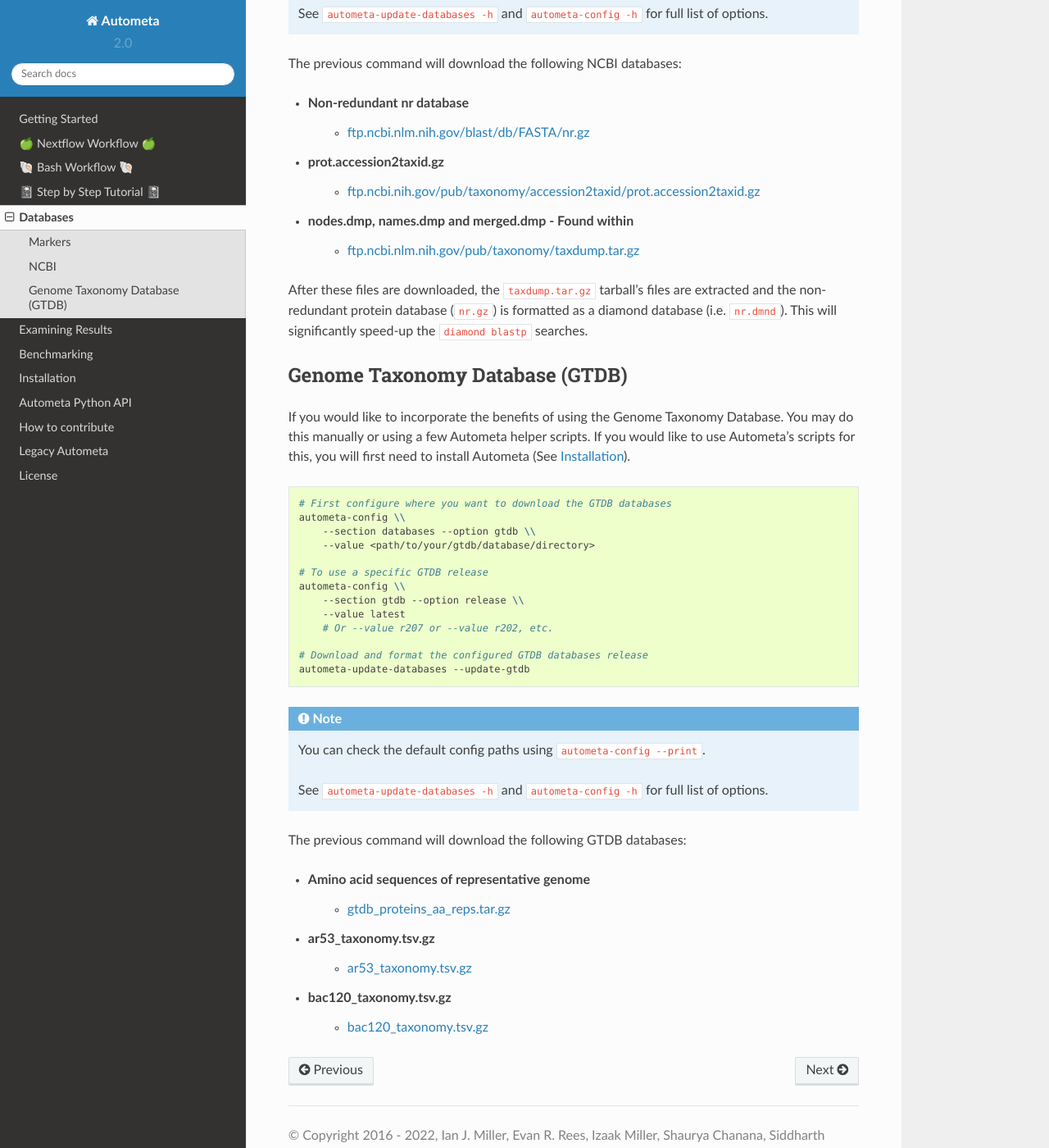
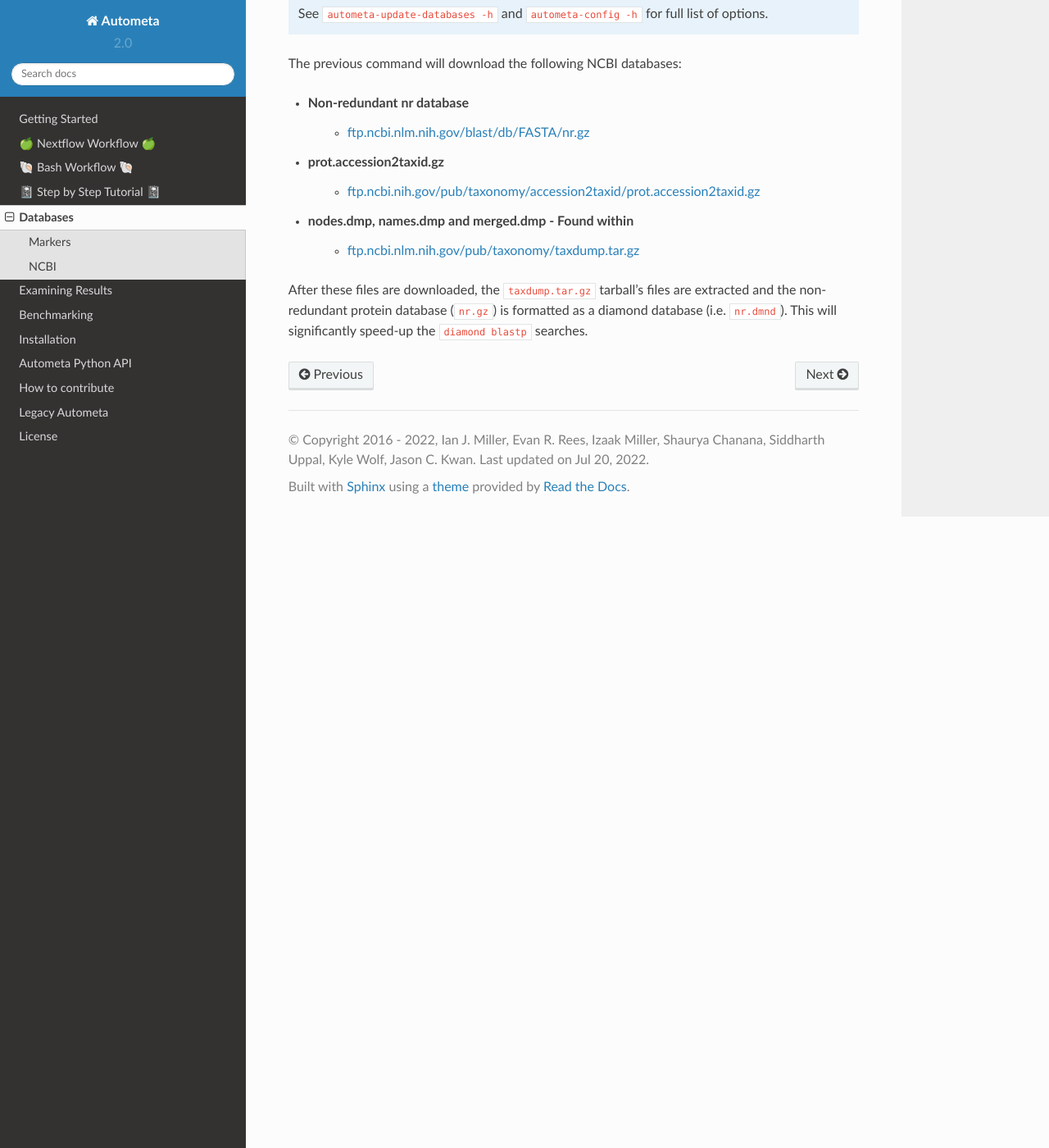
Before and after one commit to KwanLab/Autometa, a Sphinx documentation site: the page built from docs/source/databases.rst, in a window 1280 px wide and 1400 px high, scrolled down 812 px. Shown: the whole window at 82% size. Built offline with Sphinx 7.4.7 and the Read the Docs theme 2.0.0, drawn with Linux system fonts in a browser that asks for light colours; pages that are not in the unit, such as notebooks, are missing from menus.

Commit message:
:fire: Reset unnecessary file changes

```diff
--- a/docs/source/benchmarking.rst
+++ b/docs/source/benchmarking.rst
@@ -74,7 +74,7 @@
 
 .. note::
     Using ``--benchmark=classification`` requires the path to a directory containing files (nodes.dmp, names.dmp, merged.dmp)
-    from TAXA_DB's taxdump tarball. This should be supplied using the ``--ncbi`` parameter.
+    from NCBI's taxdump tarball. This should be supplied using the ``--ncbi`` parameter.
 
 Clustering
 ----------
--- a/docs/source/databases.rst
+++ b/docs/source/databases.rst
@@ -30,7 +30,6 @@
     autometa-update-databases --update-ncbi
 
 .. note::
-
     You can check the default config paths using ``autometa-config --print``.
 
     See ``autometa-update-databases -h`` and ``autometa-config -h`` for full list of options.
@@ -46,42 +45,3 @@
 
 After these files are downloaded, the ``taxdump.tar.gz`` tarball's files are extracted and the non-redundant protein database (``nr.gz``)
 is formatted as a diamond database (i.e. ``nr.dmnd``). This will significantly speed-up the ``diamond blastp`` searches.
-
-Genome Taxonomy Database (GTDB)
-###############################
-
-If you would like to incorporate the benefits of using the Genome Taxonomy Database.
-You may do this manually or using a few Autometa helper scripts. If you would like to use Autometa's
-scripts for this, you will first need to install Autometa (See :ref:`Installation`).
-
-.. code-block:: bash
-
-    # First configure where you want to download the GTDB databases
-    autometa-config \\
-        --section databases --option gtdb \\
-        --value <path/to/your/gtdb/database/directory>
-
-    # To use a specific GTDB release
-    autometa-config \\
-        --section gtdb --option release \\
-        --value latest
-        # Or --value r207 or --value r202, etc.
-
-    # Download and format the configured GTDB databases release
-    autometa-update-databases --update-gtdb
-
-
-.. note::
-
-    You can check the default config paths using ``autometa-config --print``.
-
-    See ``autometa-update-databases -h`` and ``autometa-config -h`` for full list of options.
-
-The previous command will download the following GTDB databases:
-
-- Amino acid sequences of representative genome
-    - `gtdb_proteins_aa_reps.tar.gz <https://data.gtdb.ecogenomic.org/releases/latest/genomic_files_reps/gtdb_proteins_aa_reps.tar.gz>`_
-- ar53_taxonomy.tsv.gz
-    - `ar53_taxonomy.tsv.gz <https://data.gtdb.ecogenomic.org/releases/latest/ar53_taxonomy.tsv.gz>`_
-- bac120_taxonomy.tsv.gz
-    - `bac120_taxonomy.tsv.gz <https://data.gtdb.ecogenomic.org/releases/latest/bac120_taxonomy.tsv.gz>`_
--- a/docs/source/nextflow-workflow.rst
+++ b/docs/source/nextflow-workflow.rst
@@ -610,7 +610,7 @@
 Databases
 *********
 
-Autometa uses the following TAXA_DB databases throughout its pipeline:
+Autometa uses the following NCBI databases throughout its pipeline:
 
 - Non-redundant nr database
     - `ftp.ncbi.nlm.nih.gov/blast/db/FASTA/nr.gz <https://ftp.ncbi.nlm.nih.gov/blast/db/FASTA/nr.gz>`_
@@ -641,7 +641,7 @@
 .. note::
 
     Find the above section of code in ``nf-params.json`` and update this path to the folder
-    with all of the downloaded/formatted TAXA_DB databases.
+    with all of the downloaded/formatted NCBI databases.
 
 CPUs, Memory, Disk
 ******************
--- a/make_test_data.py
+++ b/make_test_data.py
@@ -60,7 +60,7 @@
 
 from autometa.common import kmers, markers
 from autometa.common.external import hmmscan, prodigal
-from autometa.taxonomy.ncbi import TAXA_DB
+from autometa.taxonomy.ncbi import NCBI
 
 import numpy as np
 
@@ -83,7 +83,7 @@
     return fh
 
 
-def subset_acc2taxids(blastp_accessions: set, ncbi: TAXA_DB) -> dict:
+def subset_acc2taxids(blastp_accessions: set, ncbi: NCBI) -> dict:
     acc2taxids = {}
     with opener(ncbi.accession2taxid_fpath) as fh:
         fh.readline()  # skip reading header line
@@ -237,7 +237,7 @@
             if not record.id in orf_hits
         }
 
-        ncbi = TAXA_DB(self.taxonomy_ncbi)
+        ncbi = NCBI(self.taxonomy_ncbi)
         # Get prot.accession2taxid datastructure and subset by taxids encountered in blastp output.
         sacc_column = 1
         blastp_accessions = set(blastp[sacc_column].unique().tolist())
```
Also changed, not shown: CHANGELOG.md (+2 -2 lines), docs/source/bash-workflow.rst (+7 -7 lines), docs/source/step-by-step-tutorial.rst (+4 -4 lines), 8 other files.
